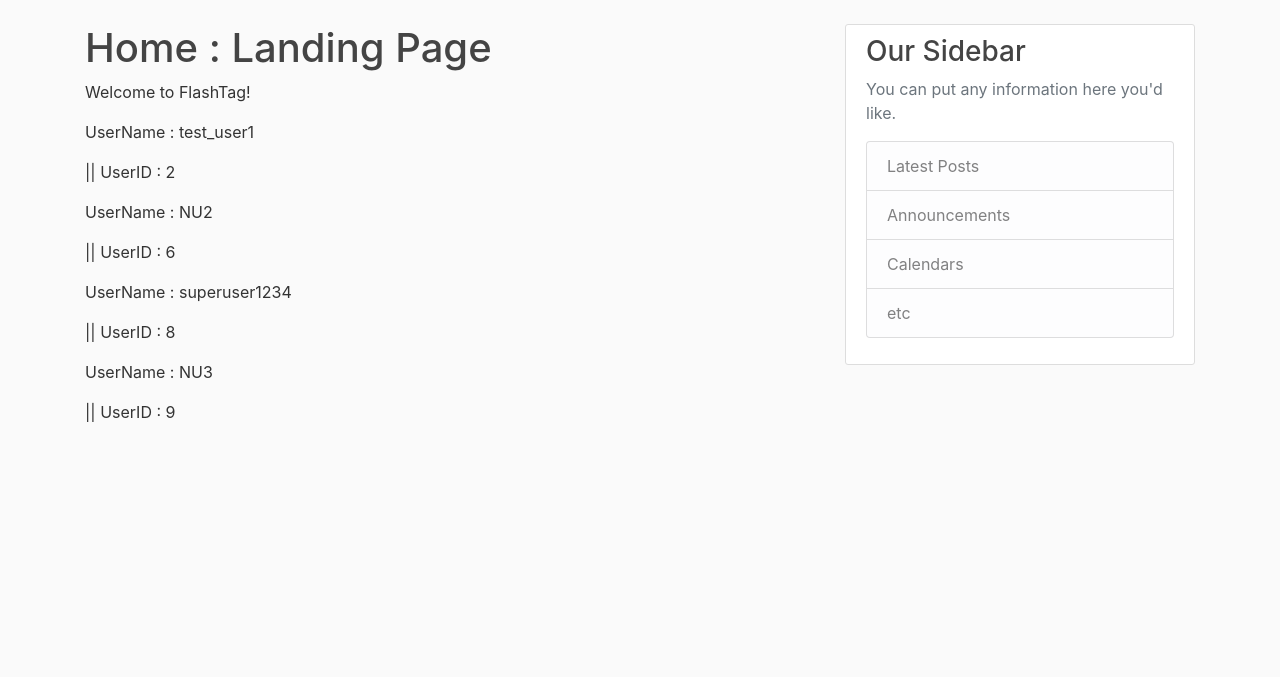
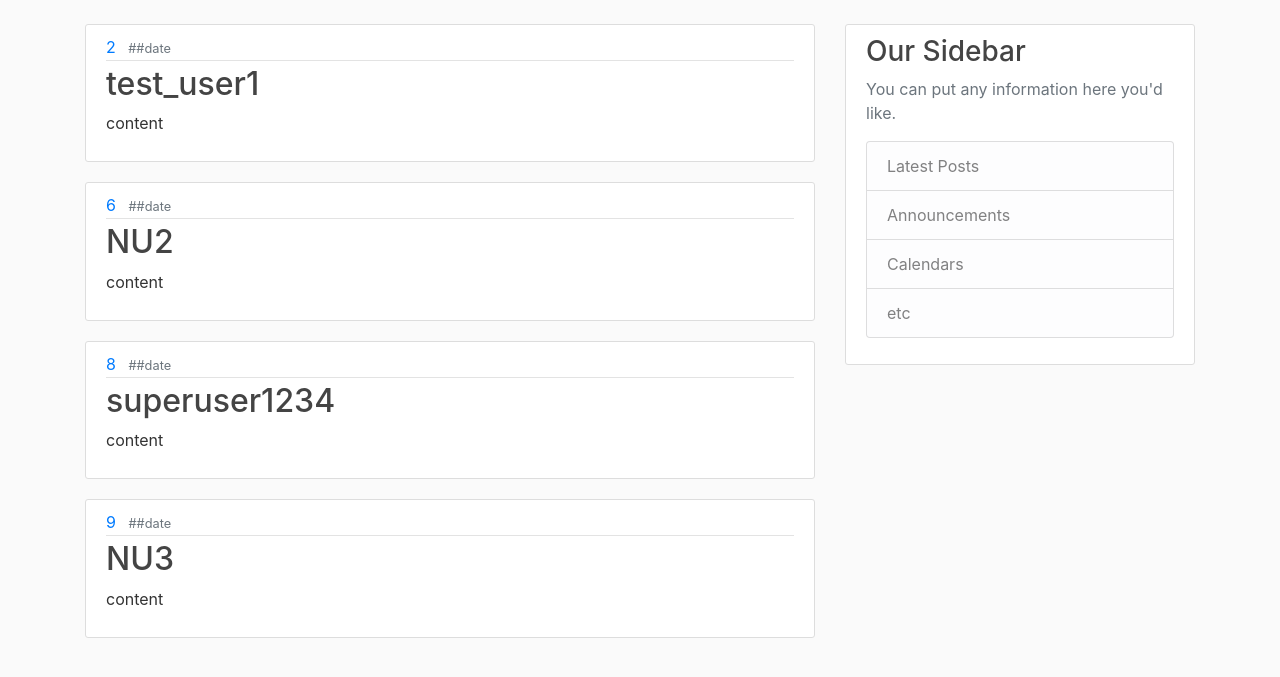
Before and after one commit to mvvsmk/FlashTag, a Django app: page / in a window 1280 px wide. Shown: the part 56-733 px from the top of the page. Run offline with Django 4.2, Linux system fonts and the light colour scheme; data comes from the database, SQL or seed files in the repository; both versions use the stored data as it was after the commit; some libraries are stand-ins or nearby versions.

Commit message:
updated landing page

```diff
--- a/User/templates/User/home.html
+++ b/User/templates/User/home.html
@@ -1,10 +1,34 @@
+
 {% extends "User/base.html" %}
 {% block content %}
-<h1>Home : Landing Page</h1>
-<p>Welcome to FlashTag!</p>
-{% for user in users %}
-    <div >
-        <p>UserName : {{ user.username }} </p>
-        <p>|| UserID : {{ user.id }} </p>
-    </div>
-{% endfor %}{% endblock %}
+    {% for user in users %}
+    <article class="media content-section">
+      <!-- <img class="rounded-circle article-img" src="{{ post.author.profile.image.url }}"> -->
+        <div class="media-body">
+          <div class="article-metadata">
+            <a class="mr-2" href="#">{{ user.id }}</a>
+            <small class="text-muted"> ##date </small>
+          </div>
+          <h2><a class="article-title" href="#">{{ user.username }}</a></h2>
+          <p class="article-content">content</p>
+        </div>
+      </article>
+    {% endfor %}
+    {% if is_paginated %}
+      {% if page_obj.has_previous %}
+        <a class="btn btn-outline-info mb-4" href="?page=1">First</a>
+        <a class="btn btn-outline-info mb-4" href="?page={{ page_obj.previous_page_number }}">Previous</a>
+      {% endif %}
+      {% for num in page_obj.paginator.page_range %}
+        {% if page_obj.number == num %}
+          <a class="btn btn-info mb-4" href="?page={{ num }}">{{ num }}</a>
+        {% elif num > page_obj.number|add:'-3' and num < page_obj.number|add:'3' %}
+          <a class="btn btn-outline-info mb-4" href="?page={{ num }}">{{ num }}</a>
+        {% endif %}
+      {% endfor %}
+      {% if page_obj.has_next %}
+        <a class="btn btn-outline-info mb-4" href="?page={{ page_obj.next_page_number }}">Next</a>
+        <a class="btn btn-outline-info mb-4" href="?page={{ page_obj.paginator.num_pages }}">Last</a>
+      {% endif %}
+    {% endif %}
+{% endblock content %}
```
Also changed, not shown: db.sqlite3.
